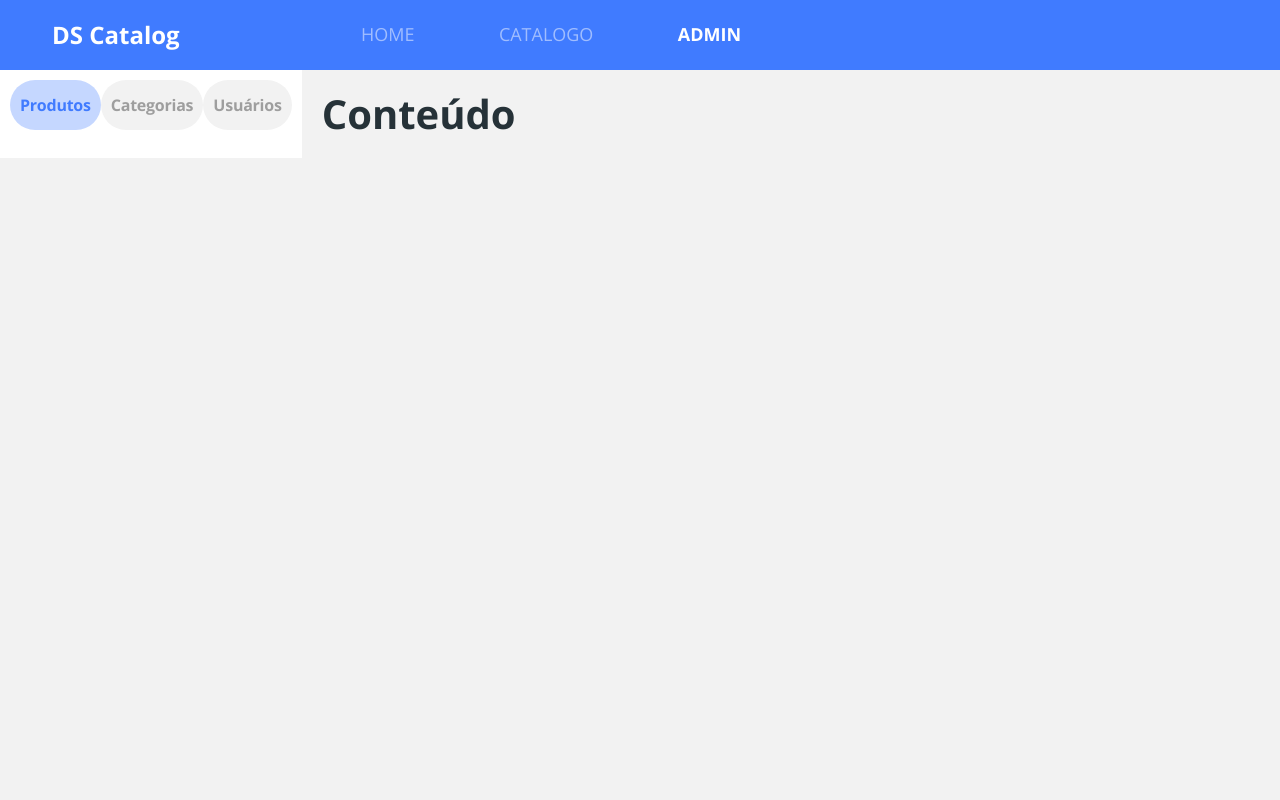
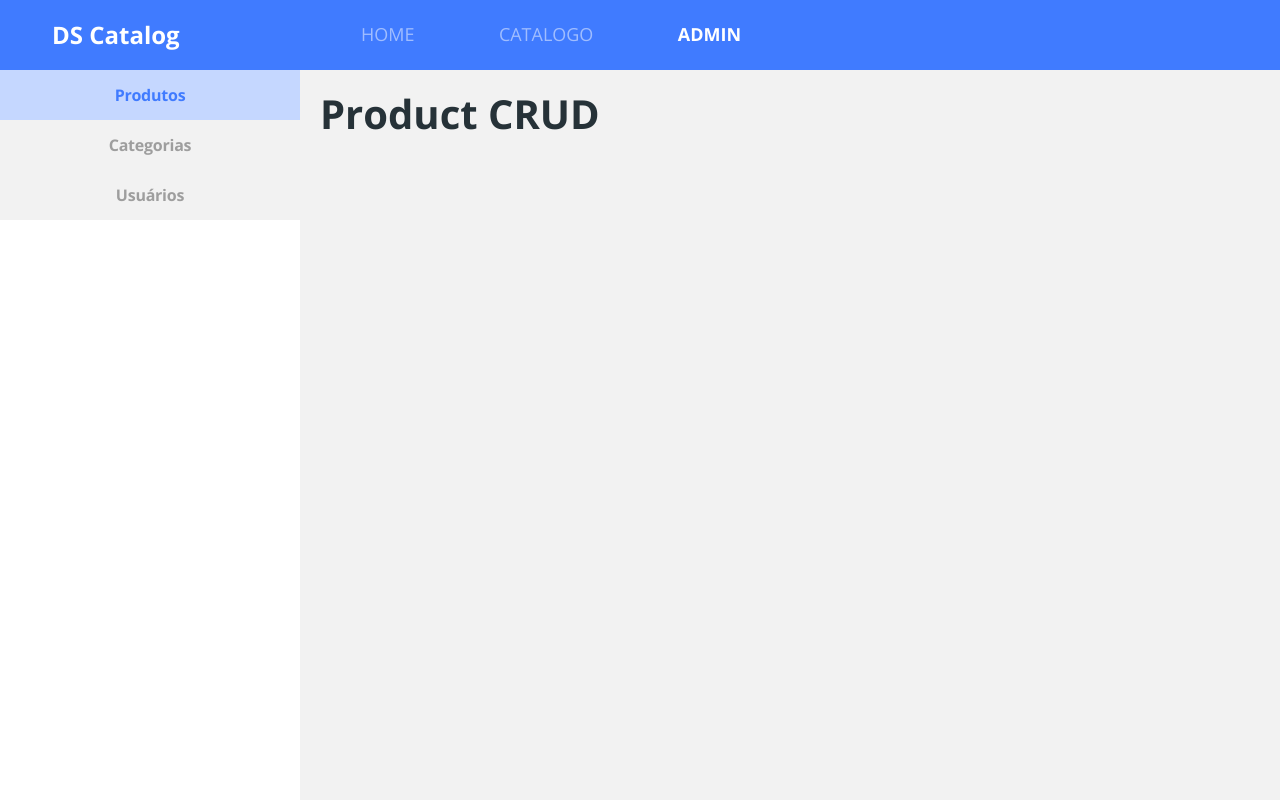
Before and after one commit to FrankDestro/DSCatalog-Bootcamp-3.0, a React (Create React App) app in the folder frontweb/: page /admin/products in a window 1280 px wide. Built offline with nearby package versions, Linux system fonts and the light colour scheme.

Commit message:
Routes, redirecting, nesting

```diff
--- a/frontweb/src/Routes.tsx
+++ b/frontweb/src/Routes.tsx
@@ -3,7 +3,7 @@
 import Catalog from 'pages/Catalog';
 import Home from 'pages/Home';
 import ProductDetails from 'pages/ProductDetails';
-import { BrowserRouter, Route, Switch } from 'react-router-dom';
+import { BrowserRouter, Redirect, Route, Switch } from 'react-router-dom';
 
 const Routes = () => {
   return (
@@ -19,6 +19,7 @@
         <Route path="/products/:productId">
           <ProductDetails />
         </Route>
+        <Redirect from='/admin' to='/admin/products' exact></Redirect>
         <Route path="/admin">
           <Admin />
         </Route>
--- a/frontweb/src/components/ProductCard/styles.css
+++ b/frontweb/src/components/ProductCard/styles.css
@@ -1,9 +1,10 @@
 .product-card {
-  margin-bottom: 30px;
+  margin-top: 20px;
+  margin-bottom: 40px;
 }
 
 .product-card:hover {
-  border: 2px solid #407bff;
+  transform: scale(0.9);
 }
 
 .card-top-container {
--- a/frontweb/src/pages/Admin/Navbar/index.tsx
+++ b/frontweb/src/pages/Admin/Navbar/index.tsx
@@ -1,3 +1,4 @@
+import { NavLink } from 'react-router-dom';
 import './styles.css';
 
 const Navbar = () => {
@@ -5,13 +6,19 @@
     <nav className="admin-nav-container">
       <ul>
         <li>
-          <a href="link" className='admin-nav-item active'> <p>Produtos</p></a>
+          <NavLink to="/admin/products" className="admin-nav-item ">
+            <p>Produtos</p>
+          </NavLink>
         </li>
         <li>
-          <a href="link" className='admin-nav-item'><p>Categorias</p></a>
+          <NavLink to="/admin/categories" className="admin-nav-item">
+            <p>Categorias</p>
+          </NavLink>
         </li>
         <li>
-          <a href="link" className='admin-nav-item'> <p>Usuários</p> </a>
+          <NavLink to="/admin/users" className="admin-nav-item">
+            <p>Usuários</p>
+          </NavLink>
         </li>
       </ul>
     </nav>
--- a/frontweb/src/pages/Admin/Navbar/styles.css
+++ b/frontweb/src/pages/Admin/Navbar/styles.css
@@ -27,10 +27,25 @@
 
 .admin-nav-item.active {
   background: rgba(64, 123, 255, 0.3);
-  color: #407BFF;
-
+  color: #407bff;
 }
 
 .admin-nav-item p {
   margin-bottom: 0;
 }
+
+@media (min-width: 1200px) {
+  ul {
+    justify-content: unset;
+    flex-direction: column;
+  }
+
+  .admin-nav-container {
+    padding: 0px;
+    width: 300px;
+    height: calc(100vh - 70px);
+  }
+  .admin-nav-item {
+    border-radius: 0;
+  }
+}
--- a/frontweb/src/pages/Admin/index.tsx
+++ b/frontweb/src/pages/Admin/index.tsx
@@ -1,4 +1,5 @@
-import Navbar from "./Navbar";
+import { Switch, Route } from 'react-router-dom';
+import Navbar from './Navbar';
 
 import './styles.css';
 
@@ -7,7 +8,17 @@
     <div className="admin-container">
       <Navbar />
       <div className="admin-content">
-        <h1> Conteúdo </h1>
+        <Switch>
+          <Route path="/admin/products">
+            <h1> Product CRUD </h1>
+          </Route>
+          <Route path="/admin/categories">
+            <h1> Category CRUD </h1>
+          </Route>
+          <Route path="/admin/users">
+            <h1> User CRUD </h1>
+          </Route>
+        </Switch>
       </div>
     </div>
   );
```
